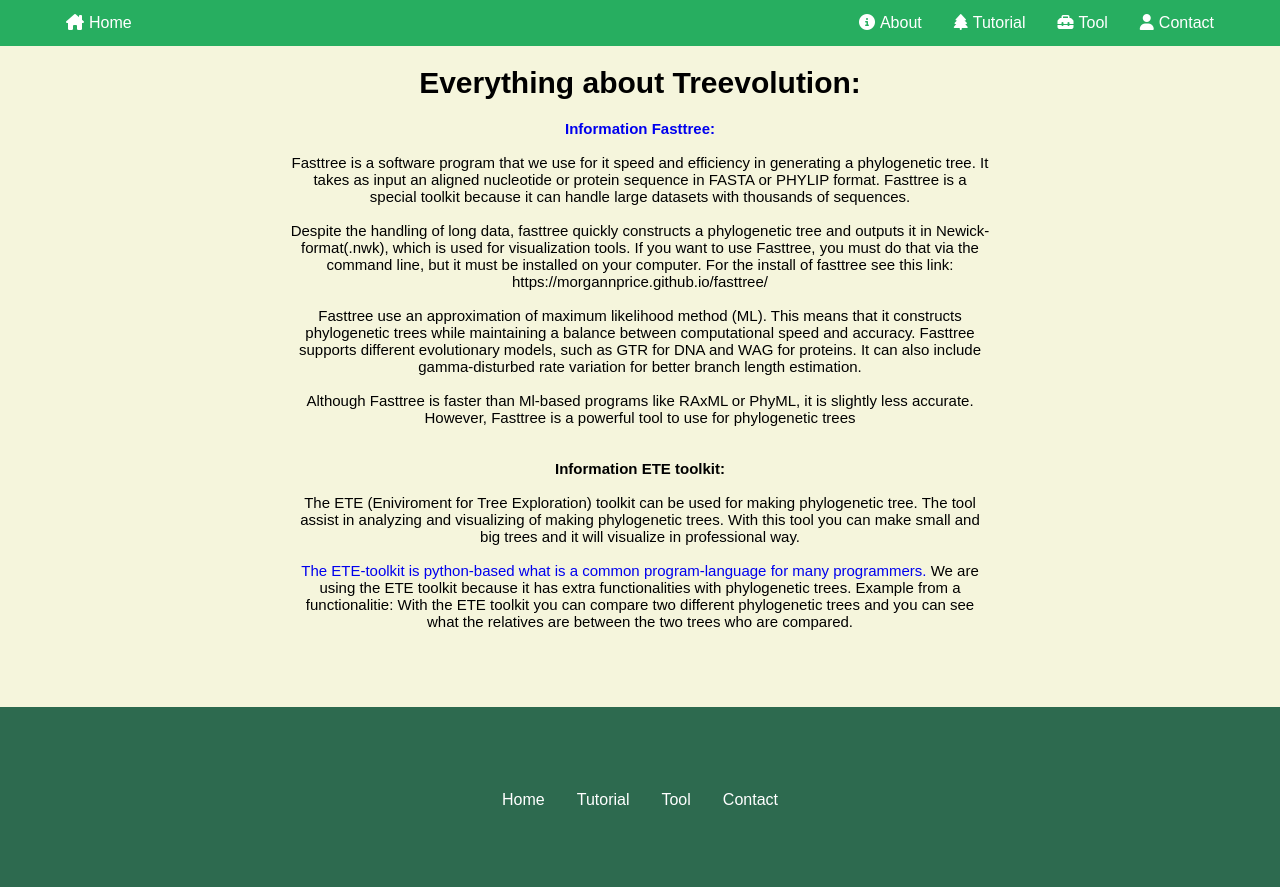
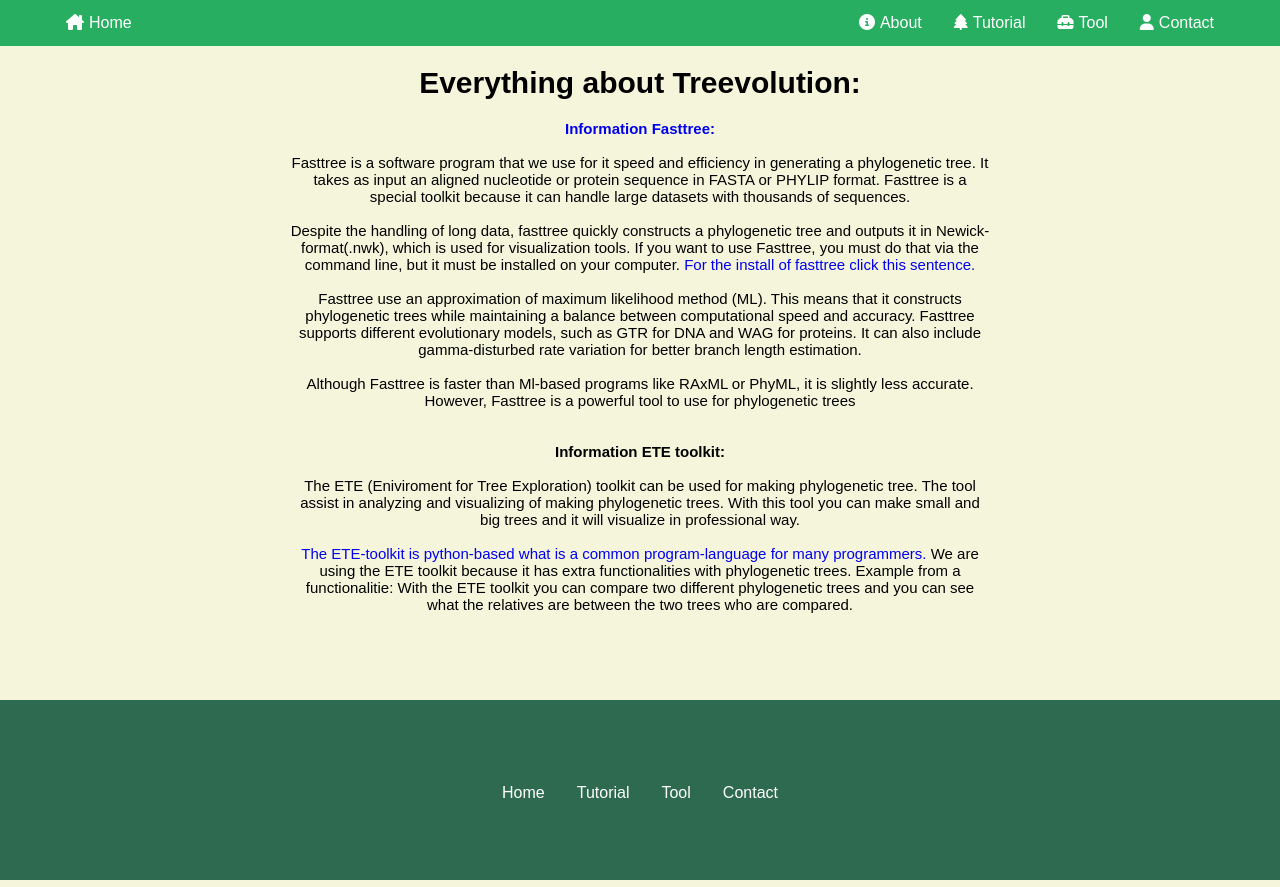
Before and after one commit to Efran08/fylogenetische-boom, a Flask app: page /about in a window 1280 px wide. Run offline with Flask 3, Linux system fonts and the light colour scheme.

Commit message:
linkje gemaakt met verwijzing naar bron

```diff
--- a/templates/About_page.html
+++ b/templates/About_page.html
@@ -11,7 +11,7 @@
                 <b><a href="https://academic.oup.com/mbe/article/26/7/1641/1128976#77798340" target="_blank"> Information Fasttree:</a></b><br><br>
 
             Fasttree is a software program that we use for it speed and efficiency in generating a phylogenetic tree. It takes as input an aligned nucleotide or protein sequence in FASTA or PHYLIP format. Fasttree is a special toolkit because it can handle large datasets with thousands of sequences.<br><br>
-            Despite the handling of long data, fasttree quickly constructs a phylogenetic tree and outputs it in Newick-format(.nwk), which is used for visualization tools. If you want to use Fasttree, you must do that via the command line, but it must be installed on your computer. For the install of fasttree see this link: https://morgannprice.github.io/fasttree/<br><br>
+        Despite the handling of long data, fasttree quickly constructs a phylogenetic tree and outputs it in Newick-format(.nwk), which is used for visualization tools. If you want to use Fasttree, you must do that via the command line, but it must be installed on your computer. <a href="https://morgannprice.github.io/fasttree/" target="_blank"> For the install of fasttree click this sentence.</a><br><br>
             Fasttree use an approximation of maximum likelihood method (ML). This means that it constructs phylogenetic trees while maintaining a balance between computational speed and accuracy. Fasttree supports different evolutionary models, such as GTR for DNA and WAG for proteins. It can also include gamma-disturbed rate variation for better branch length estimation.<br><br>
             Although Fasttree is faster than Ml-based programs like RAxML or PhyML, it is slightly less accurate. However, Fasttree is a powerful tool to use for phylogenetic trees<br><br><br>
 
```
